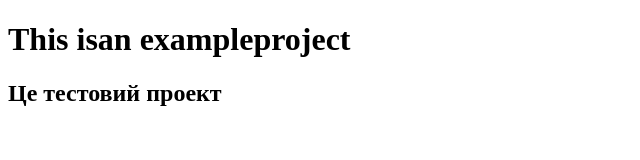
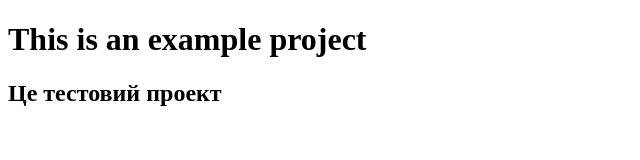
Before and after one commit to Artem-Prodanets/my-first-project, a plain HTML site: page index.html in a window 1280 px wide. Shown: the whole page, without its empty margins (0-640 px from the left). Drawn offline with Linux system fonts and the light colour scheme.

Commit message:
change index file second time

```diff
--- a/index.html
+++ b/index.html
@@ -6,7 +6,7 @@
     <title>Document</title>
   </head>
   <body>
-    <h1>This isan exampleproject</h1>
+    <h1>This is an example project</h1>
     <h2>Це тестовий проект</h2>
   </body>
 </html>
```
